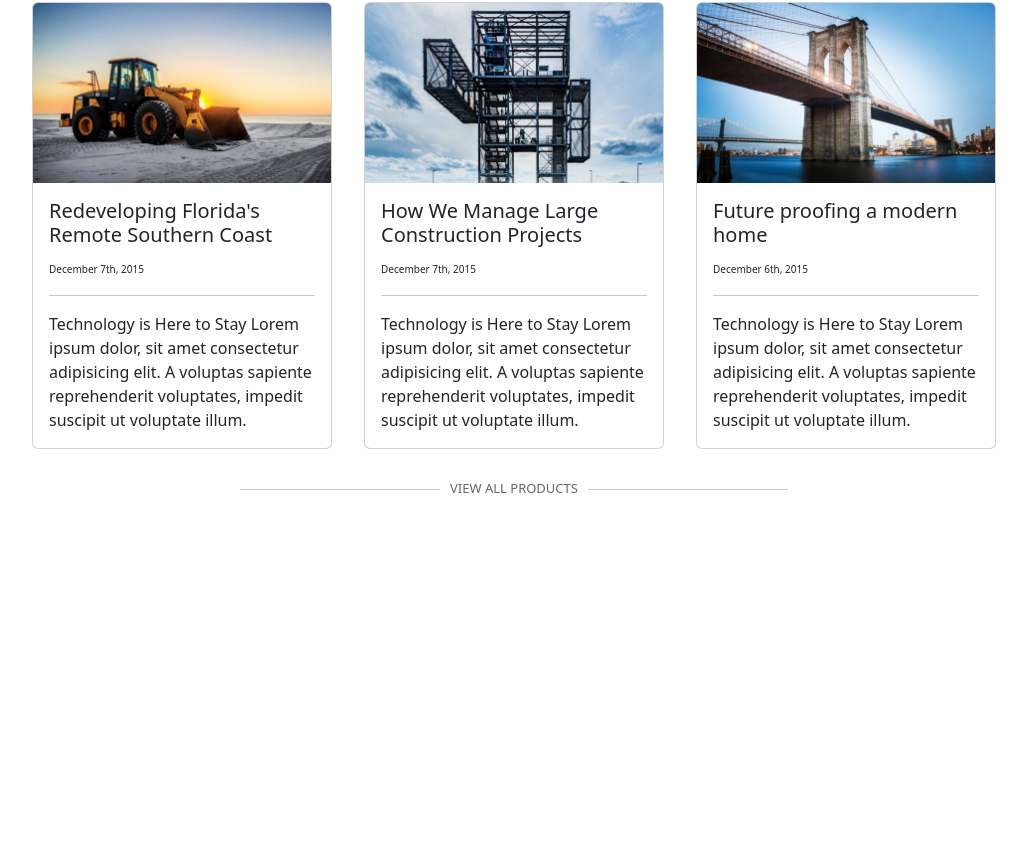
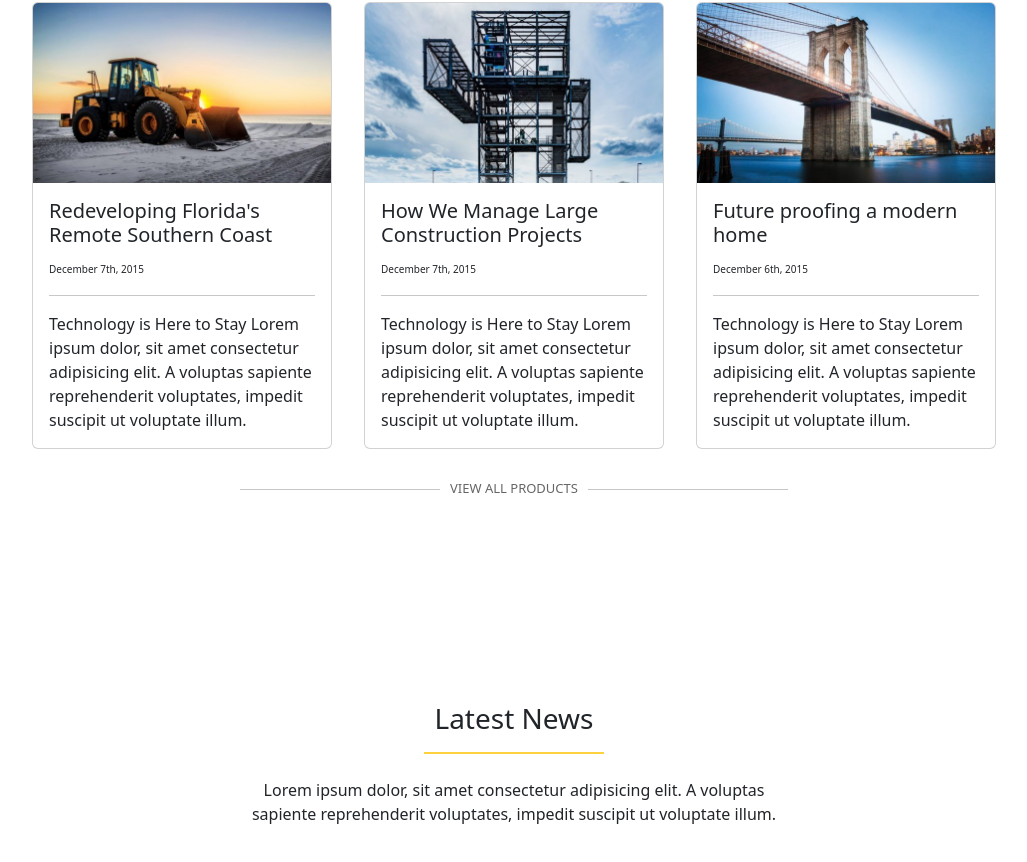
Before and after one commit to RiccardoSignorini/proj-html-vuejs, a Vue app: page / in a window 1280 px wide. Shown: the part 3294-4156 px from the top of the page, without its empty margins (126-1153 px from the left). Before the commit the page ends 3848 px from the top, so only its background shows below. Built offline with nearby package versions, Linux system fonts and the light colour scheme.

Commit message:
creazione componente main 7

```diff
--- a/src/components/Main.vue
+++ b/src/components/Main.vue
@@ -5,6 +5,7 @@
     import MainComp4 from "./MainComp4.vue"
     import MainComp5 from "./MainComp5.vue"
     import MainComp6 from "./MainComp6.vue"
+    import MainComp7 from "./MainComp7.vue"
 
     export default{
         name: "Header",
@@ -15,6 +16,7 @@
             MainComp4,
             MainComp5,
             MainComp6,
+            MainComp7
         }
     }
 </script>
@@ -32,6 +34,8 @@
     <MainComp5/>
     <!-- PARTE ULTIME NEWS -->
     <MainComp6/>
+    <!-- PARTE PARTNERS -->
+    <MainComp7/>
 </template>
 
 <style scoped lang="scss">
--- /dev/null
+++ b/src/components/MainComp7.vue
@@ -0,0 +1,46 @@
+<!-- PARTE PARTNERS -->
+
+<script>
+    export default{
+        name: "MainComp7",
+        data(){
+            return{
+                latestNews: []
+            }
+        }
+    }
+</script>
+
+<template>
+    <div id="main-seventh" class="d-flex align-items-center">
+        <div class="container py-4">
+            <!-- PARTE TITOLO -->
+            <div id="title" class="text-center">
+                <h3 class="py-2">Latest News</h3>
+                <hr>
+                <p class="py-4">Lorem ipsum dolor, sit amet consectetur adipisicing elit. A voluptas sapiente reprehenderit voluptates, impedit suscipit ut voluptate illum.</p>
+            </div>
+
+        </div>
+    </div>
+</template>
+
+<style scoped lang="scss">
+    #main-seventh{
+        height: 500px;
+
+        #title{
+            width: 550px;
+            margin: 0 auto;
+
+            hr{
+                width: 180px;
+                background-color: #fed23f;
+                height: 2px;
+                opacity: 1;
+                border: 0;
+                margin: 0 auto;
+            }
+        }
+    }
+</style>
```
